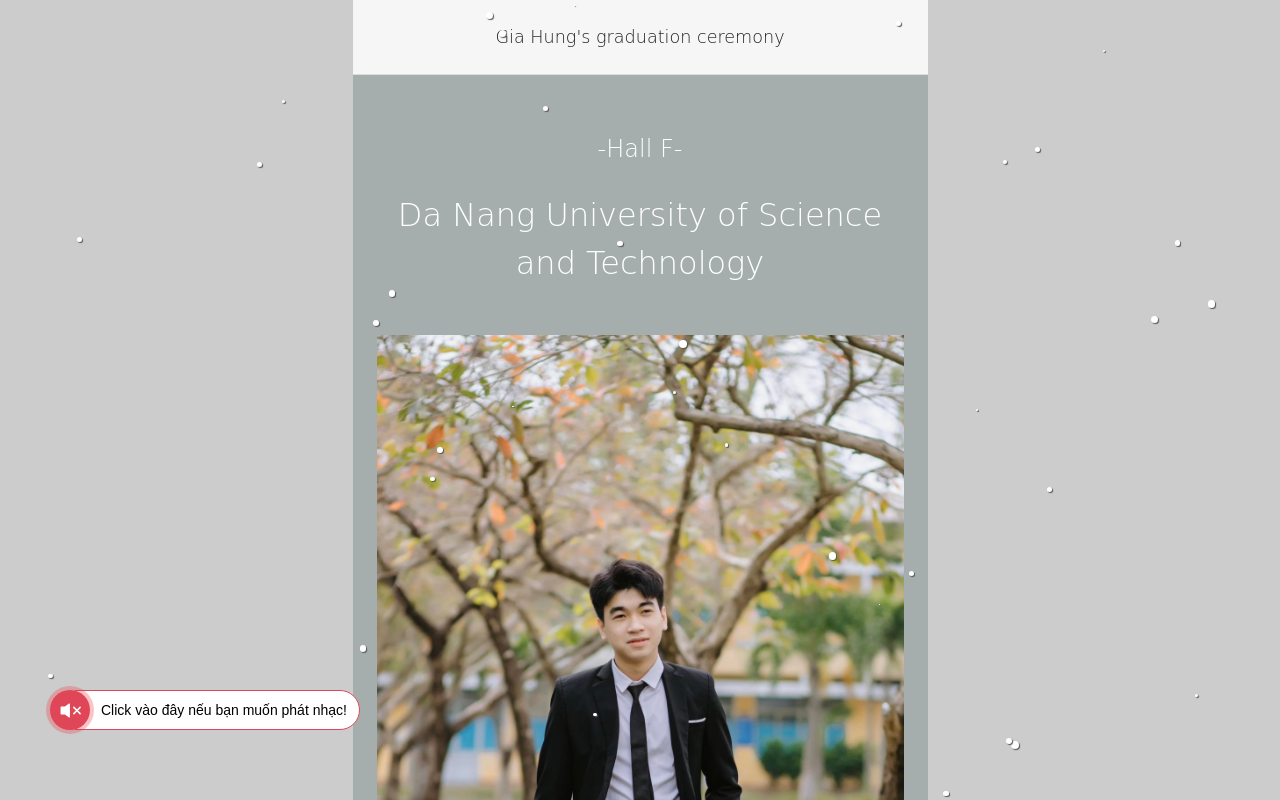
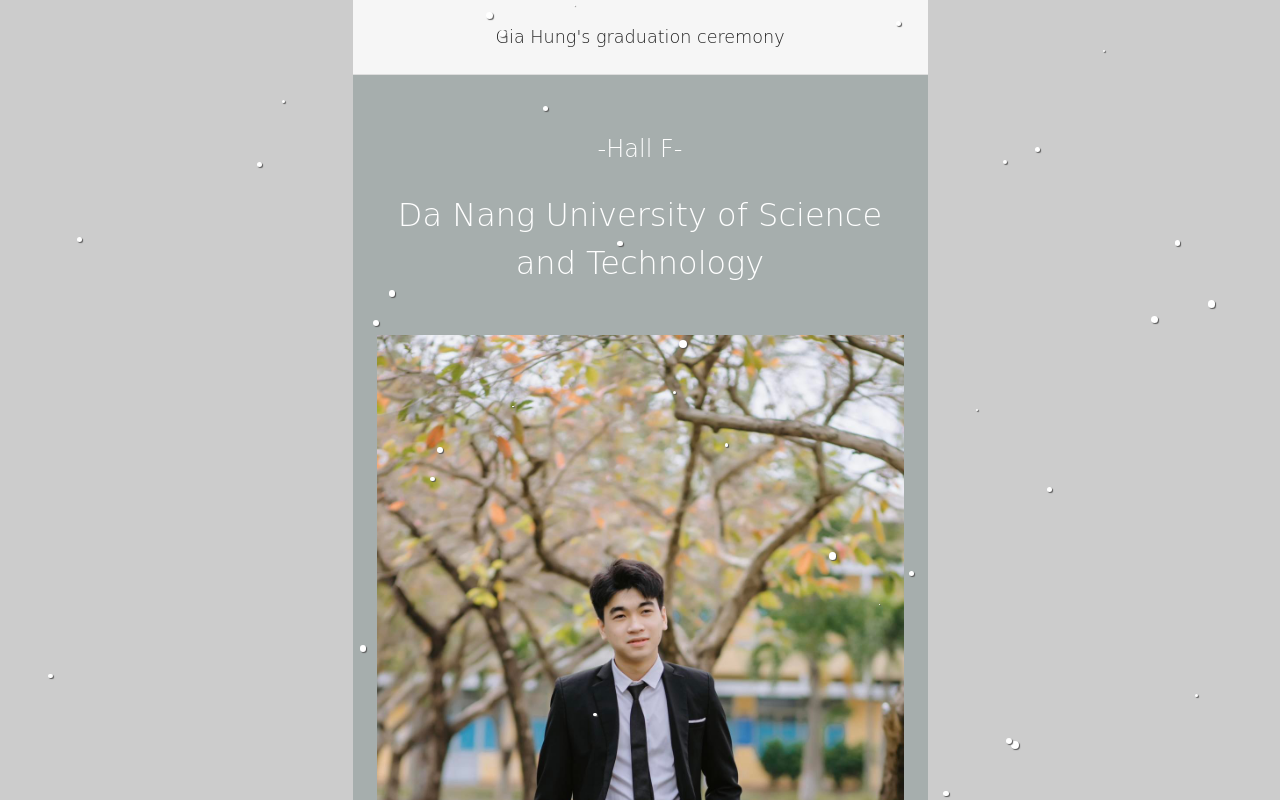
Before and after one commit to triandn/triandn.github.io, a plain HTML site: page index.html in a window 1280 px wide. Shown: the top 800 px of the page. Drawn offline with Linux system fonts and the light colour scheme; no server answers; animation ran at ten frames a second; a web font is replaced by a local one.

Commit message:
modifie index.html file

```diff
--- a/index.html
+++ b/index.html
@@ -351,7 +351,7 @@
             coreSite: 'https://biihappy.com',
             webToken: '61990349db8f76231c132068',
             isPremium: ('1' === '1'),
-            bgMusic: 'https://cdn.biihappy.com/ziiweb/wedding-musics/Perfect-EdSheeran-6445593.mp3',
+            bgMusic: '',
             alert: JSON.parse('{\"title\":\"L\\u1eddi c\\u1ea3m \\u01a1n t\\u1eeb D\\u00e2u & R\\u1ec3\",\"content\":\"Xin ch\\u00e2n th\\u00e0nh c\\u1ea3m \\u01a1n to\\u00e0n th\\u1ec3 m\\u1ecdi ng\\u01b0\\u1eddi \\u0111\\u00e3 g\\u1eedi l\\u1eddi ch\\u00fac cho v\\u1ee3 ch\\u1ed3ng ch\\u00fang em!\",\"timeout\":5000,\"status\":2,\"cancel_button_text\":\"\"}'),
             effect: JSON.parse('{\"type\":\"snow\"}')
         };
```
